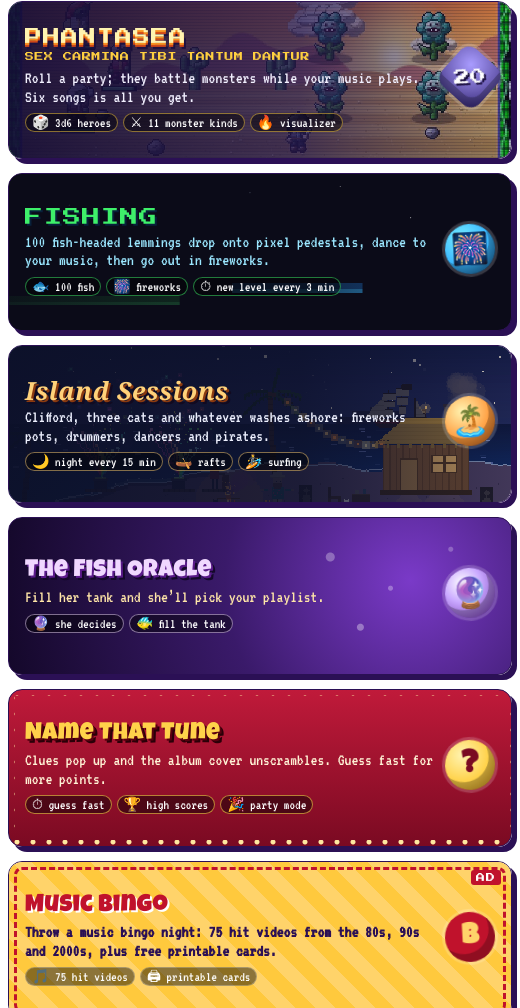
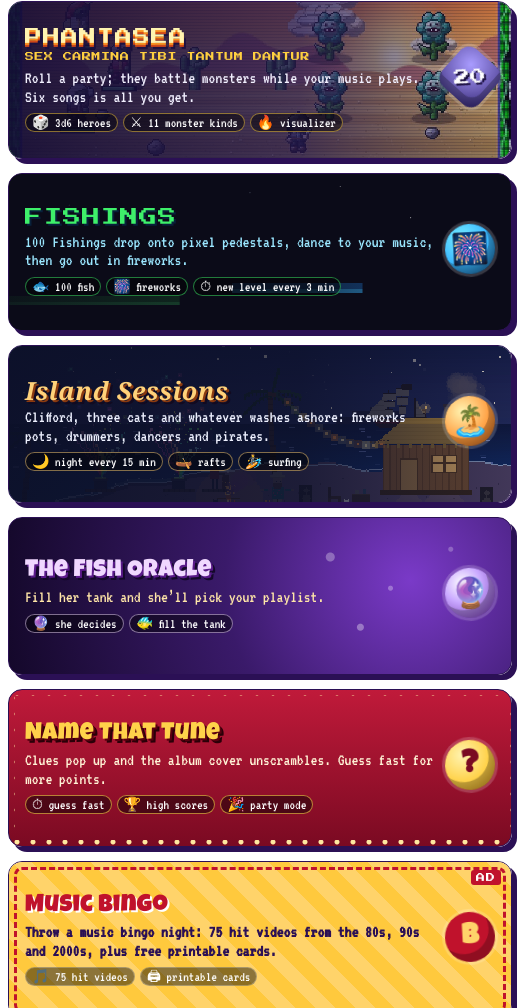
Before and after one commit to nathancliffordsalmon-sketch/crossfader, an Electron app: page site-assets/home/xp-cards.html in a window 520 px wide. Shown: the part 711-1719 px from the top of the page. Drawn offline with Linux system fonts and the light colour scheme.

Commit message:
xp-cards: Fishings, no Lemmings name
Co-Authored-By: Claude Opus 5.5 <noreply@anthropic.com>
Claude-Session: https://claude.ai/code/session_01AYYy74UbLP7sarhCivLZ4X

```diff
--- a/site-assets/home/xp-cards.html
+++ b/site-assets/home/xp-cards.html
@@ -106,7 +106,7 @@
 <a class="ltf-gcard ltf-g-fsg" href="/final-songasy/" aria-label="Play Final Songasy: send your songs into battle as 16-bit knights"><span class="gt"><b>Final Songasy</b><small>Hast thou a favourite song? Thy songs duel as 16-bit knights. Last one standing wins.</small><span class="chips"><i>♪ up to 3 playlists</i><i>🛡 duels</i><i>👑 one champion</i></span></span><span class="orb" aria-hidden="true"><svg viewBox="0 0 46 62"><polygon points="23,2 40,22 23,60 6,22" fill="#7fd8ff" stroke="#fff" stroke-width="2"></polygon><polygon points="23,2 31,22 23,60 15,22" fill="#bfefff"></polygon><polygon points="6,22 40,22 23,60" fill="#3aa8e8" opacity=".55"></polygon></svg></span></a>
 <a class="ltf-gcard ltf-g-rts" href="/rubber-tree-sessions/" aria-label="Play Rubber Tree Sessions: grow a rubber tree to your music"><span class="gt"><b>Rubber Tree Sessions</b><small>Every song grows a leaf; roots reach the goldfish tank. Six feet = sparkle.</small><span class="chips"><i>🎲 random playlist</i><i>🎤 mic mode</i><i>🖨 tree print</i></span></span><span class="orb" aria-hidden="true">🌱</span></a>
 <a class="ltf-gcard ltf-g-pqs" href="/phantasea-sessions/" aria-label="Play Phantasea Sessions: roll a party and battle monsters to your music"><span class="gt"><b>PHANTASEA</b><span class="motto">SEX CARMINA TIBI TANTUM DANTUR</span><small>Roll a party; they battle monsters while your music plays. Six songs is all you get.</small><span class="chips"><i>🎲 3d6 heroes</i><i>⚔ 11 monster kinds</i><i>🔥 visualizer</i></span></span><span class="orb" aria-hidden="true"><span>20</span></span></a>
-<a class="ltf-gcard ltf-g-fish" href="/fishing/" aria-label="Play Fishing: 100 fish-headed lemmings dance to your music"><span class="gt"><b>FISHING</b><small>100 fish-headed lemmings drop onto pixel pedestals, dance to your music, then go out in fireworks.</small><span class="chips"><i>🐟 100 fish</i><i>🎆 fireworks</i><i>⏱ new level every 3 min</i></span></span><span class="orb" aria-hidden="true">🎆</span></a>
+<a class="ltf-gcard ltf-g-fish" href="/fishing/" aria-label="Play Fishings: 100 Fishings dance to your music"><span class="gt"><b>FISHINGS</b><small>100 Fishings drop onto pixel pedestals, dance to your music, then go out in fireworks.</small><span class="chips"><i>🐟 100 fish</i><i>🎆 fireworks</i><i>⏱ new level every 3 min</i></span></span><span class="orb" aria-hidden="true">🎆</span></a>
 <a class="ltf-gcard ltf-g-isl" href="/island-sessions/" aria-label="Play Island Sessions: Clifford's island comes alive to your music"><span class="gt"><b>Island Sessions</b><small>Clifford, three cats and whatever washes ashore: fireworks pots, drummers, dancers and pirates.</small><span class="chips"><i>🌙 night every 15 min</i><i>🛶 rafts</i><i>🏄 surfing</i></span></span><span class="orb" aria-hidden="true">🏝️</span></a>
 <a class="ltf-gcard ltf-g-orc" href="/fish-oracle/" aria-label="Ask the Fish Oracle to pick your playlist"><span class="gt"><b>The Fish Oracle</b><small>Fill her tank and she’ll pick your playlist.</small><span class="chips"><i>🔮 she decides</i><i>🐠 fill the tank</i></span></span><span class="orb" aria-hidden="true">🔮</span></a>
 <a class="ltf-gcard ltf-g-ntt" href="/name-that-tune/" aria-label="Play Name That Tune"><span class="gt"><b>Name That Tune</b><small>Clues pop up and the album cover unscrambles. Guess fast for more points.</small><span class="chips"><i>⏱ guess fast</i><i>🏆 high scores</i><i>🎉 party mode</i></span></span><span class="orb" aria-hidden="true">?</span></a>
```
